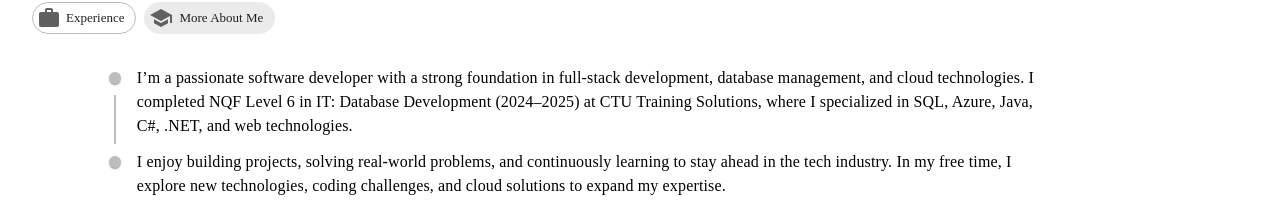
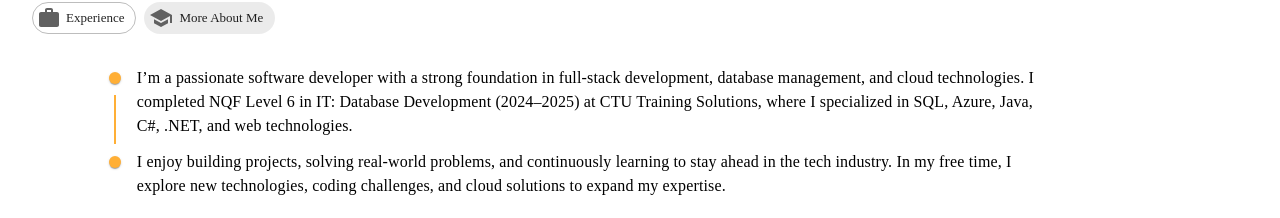
Before and after one commit to NelaniMaluka/portfolio-website, a React (Vite) app: page / in a window 1280 px wide. Both pictures are taken after a click on the button "More About Me". Shown: the part 817-1035 px from the top of the page. Built offline with nearby package versions, Linux system fonts and the light colour scheme.

Commit message:
updated styling

```diff
--- a/src/Components/Experience/Education.jsx
+++ b/src/Components/Experience/Education.jsx
@@ -17,8 +17,8 @@ export default function Education() {
     >
       <TimelineItem>
         <TimelineSeparator>
-          <TimelineDot />
-          <TimelineConnector />
+          <TimelineDot sx={{ bgcolor: "rgb(255, 175, 54)" }} />
+          <TimelineConnector sx={{ bgcolor: "rgb(255, 175, 54)" }} />
         </TimelineSeparator>
         <TimelineContent>
           <p>
@@ -32,7 +32,7 @@ export default function Education() {
       </TimelineItem>
       <TimelineItem>
         <TimelineSeparator>
-          <TimelineDot />
+          <TimelineDot sx={{ bgcolor: "rgb(255, 175, 54)" }} />
         </TimelineSeparator>
         <TimelineContent>
           <p>
```
